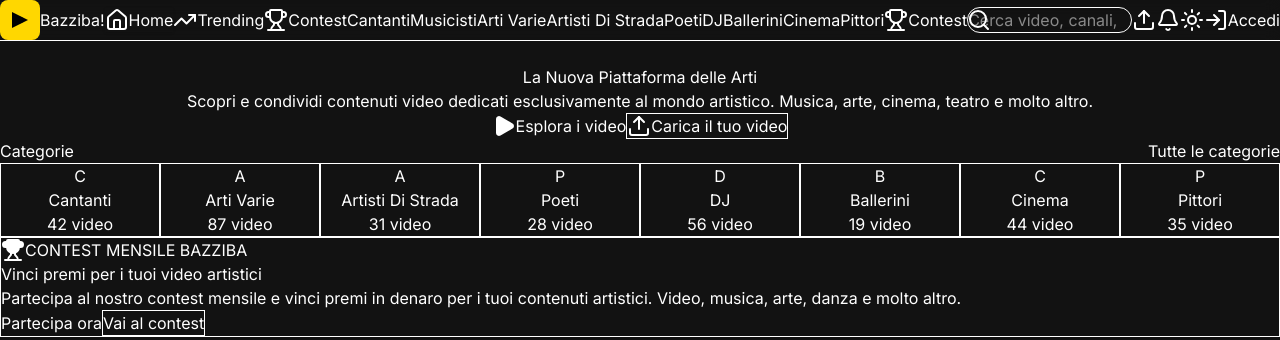
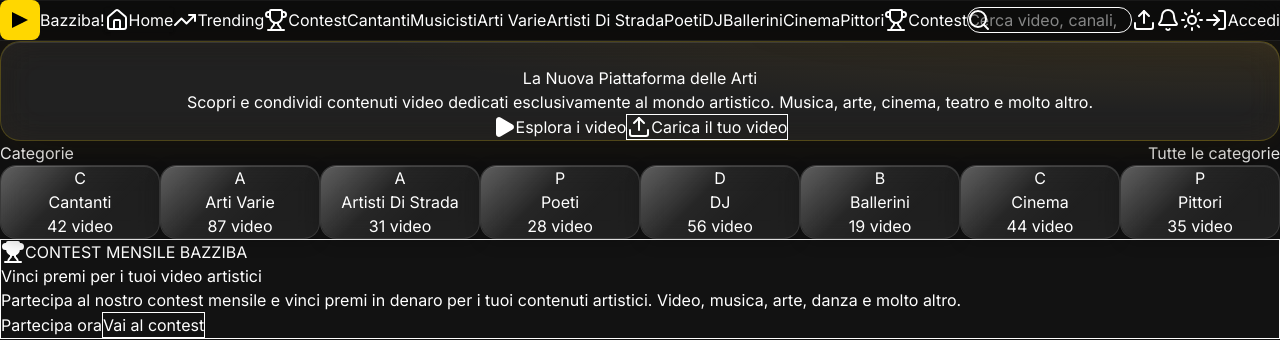
Before and after one commit to bazziba-it/bazziba-next, a Next.js app: page / in a window 1280 px wide. Shown: the top 340 px of the page. Built offline with nearby package versions, Linux system fonts and the light colour scheme.

Commit message:
FEAT: 2026 liquid glass design system — frosted glass cards, specular edges, sheen overlays, nav/footer glass, hero section glow, updated DESIGN.md v2.0

```diff
--- a/src/app/globals.css
+++ b/src/app/globals.css
@@ -2,12 +2,11 @@
 @import "tailwindcss";
 
 /* ============================================================
-   BAZZIBA! — Design System v2.0 (2025)
-   Dark-mode first with gold (#FFD700) as single accent
+   BAZZIBA! — Design System v2.0 (2026)
+   Dark-mode first with gold (#FFD700) and Liquid Glass effects
    ============================================================ */
 
 /* ===== Design Tokens ===== */
-/* ALL variables defined in @theme so they're available as fallbacks */
 @theme {
   /* Dark theme (default) */
   --background: 220 20% 6%;
@@ -29,6 +28,9 @@
   --input: 220 10% 20%;
   --ring: 42 91% 50%;
   --radius: 0.5rem;
+  --radius-lg: 0.75rem;
+  --radius-xl: 1rem;
+  --radius-2xl: 1.5rem;
 
   /* Bazziba Gold */
   --brand-gold: 42 91% 50%;
@@ -78,9 +80,25 @@
       transition-duration: 0.01ms !important;
     }
   }
+
+  /* ===== 2026 Liquid Glass: Accessibility-first ===== */
+  @media (prefers-reduced-transparency: reduce) {
+    .liquid-glass,
+    .glass-card {
+      background: rgba(10, 10, 10, 0.92);
+      backdrop-filter: none;
+      -webkit-backdrop-filter: none;
+    }
+    .liquid-glass::before,
+    .liquid-glass::after,
+    .glass-card::before,
+    .glass-card::after {
+      display: none;
+    }
+  }
 }
 
-/* ===== Light mode override (explicit .light class) ===== */
+/* ===== Light mode override ===== */
 .light,
 [data-theme="light"] {
   --background: var(--background-light);
@@ -118,9 +136,90 @@
   -webkit-background-clip: text;
   -webkit-text-fill-color: transparent;
   background-clip: text;
+  color: transparent;
 }
 
-/* ===== Card elevations ===== */
+/* ===== 2026 Liquid Glass Components ===== */
+
+/* Liquid Glass Card — the 2026 standard */
+.liquid-glass {
+  position: relative;
+  background: rgba(255, 255, 255, 0.08);
+  backdrop-filter: blur(16px) saturate(180%) brightness(1.1);
+  -webkit-backdrop-filter: blur(16px) saturate(180%) brightness(1.1);
+  border: 1px solid rgba(255, 255, 255, 0.18);
+  border-radius: 20px;
+  box-shadow:
+    0 8px 32px rgba(0, 0, 0, 0.25),
+    inset 0 1px 1px rgba(255, 255, 255, 0.55),
+    inset 0 -1px 1px rgba(255, 255, 255, 0.30);
+  isolation: isolate;
+  overflow: hidden;
+}
+
+/* Sheen overlay — diagonal gloss for wet/glassy look */
+.liquid-glass::before {
+  content: '';
+  position: absolute;
+  inset: 0;
+  border-radius: inherit;
+  background: linear-gradient(135deg,
+    rgba(255, 255, 255, 0.45) 0%,
+    rgba(255, 255, 255, 0.08) 28%,
+    transparent 58%);
+  mix-blend-mode: screen;
+  pointer-events: none;
+  z-index: 1;
+}
+
+/* Dark variant for hero sections */
+.liquid-glass-dark {
+  background: rgba(0, 0, 0, 0.30);
+  border: 1px solid rgba(255, 255, 255, 0.08);
+  box-shadow:
+    0 8px 32px rgba(0, 0, 0, 0.40),
+    inset 0 1px 0 rgba(255, 255, 255, 0.12);
+}
+
+/* Glass card — lighter variant for overlays */
+.glass-card {
+  position: relative;
+  background: rgba(255, 255, 255, 0.06);
+  backdrop-filter: blur(12px) saturate(170%);
+  -webkit-backdrop-filter: blur(12px) saturate(170%);
+  border: 1px solid rgba(255, 255, 255, 0.12);
+  border-radius: 16px;
+  box-shadow:
+    0 4px 16px rgba(0, 0, 0, 0.20),
+    inset 0 1px 0 rgba(255, 255, 255, 0.15);
+  isolation: isolate;
+  overflow: hidden;
+}
+
+.glass-card::before {
+  content: '';
+  position: absolute;
+  inset: 0;
+  border-radius: inherit;
+  background: linear-gradient(135deg,
+    rgba(255, 255, 255, 0.30) 0%,
+    rgba(255, 255, 255, 0.03) 40%,
+    transparent 70%);
+  mix-blend-mode: screen;
+  pointer-events: none;
+  z-index: 1;
+}
+
+/* Glass navbar — ultra-light for headers */
+.glass-nav {
+  background: rgba(10, 10, 10, 0.70);
+  backdrop-filter: blur(20px) saturate(180%);
+  -webkit-backdrop-filter: blur(20px) saturate(180%);
+  border-bottom: 1px solid rgba(255, 255, 255, 0.08);
+  box-shadow: inset 0 1px 0 rgba(255, 255, 255, 0.05);
+}
+
+/* ===== Card elevations (non-glass fallback) ===== */
 .card-elevated {
   background: hsl(var(--card));
   border: 1px solid hsl(var(--border));
@@ -132,7 +231,7 @@
   transform: translateY(-1px);
 }
 
-/* ===== Glass effect ===== */
+/* ===== Original glass class (kept for compat) ===== */
 .glass {
   background: hsl(var(--background) / 0.7);
   border: 1px solid hsl(var(--border) / 0.5);
@@ -151,6 +250,18 @@
 @keyframes slideUp { from { opacity: 0; transform: translateY(20px); } to { opacity: 1; transform: translateY(0); } }
 @keyframes float { 0%, 100% { transform: translateY(0); } 50% { transform: translateY(-4px); } }
 @keyframes pulseGold { 0%, 100% { opacity: 1; } 50% { opacity: 0.6; } }
+
+/* Liquid Glass morph animation (2026 trend — subtle border-radius pulse) */
+@keyframes liquidMorph {
+  0% { border-radius: 20px 24px 22px 18px / 22px 18px 26px 20px; }
+  25% { border-radius: 24px 16px 26px 22px / 18px 24px 20px 24px; }
+  50% { border-radius: 18px 26px 20px 24px / 24px 20px 22px 16px; }
+  75% { border-radius: 22px 20px 18px 26px / 20px 24px 18px 28px; }
+  100% { border-radius: 20px 24px 22px 18px / 22px 18px 26px 20px; }
+}
+.animate-liquid-morph {
+  animation: liquidMorph 12s ease-in-out infinite;
+}
 
 /* ===== Hero section ===== */
 .hero-section {
@@ -199,8 +310,9 @@
   height: 48px;
   background: hsl(var(--background) / 0.8);
   backdrop-filter: blur(4px);
+  -webkit-backdrop-filter: blur(4px);
+  border: 1px solid hsl(var(--border));
   border-radius: 50%;
-  border: 1px solid hsl(var(--border));
   display: flex;
   align-items: center;
   justify-content: center;
@@ -223,3 +335,27 @@
 }
 @media (min-width: 640px) { .container-prose { padding-left: 1.5rem; padding-right: 1.5rem; } }
 @media (min-width: 1024px) { .container-prose { padding-left: 2rem; padding-right: 2rem; } }
+
+/* ===== Liquid Glass Hero (gold-tinted) ===== */
+.liquid-glass-hero {
+  background: rgba(255, 255, 255, 0.06) radial-gradient(ellipse at top right, hsla(42, 91%, 50%, 0.08), transparent 50%);
+  border: 1px solid rgba(255, 215, 0, 0.2);
+  box-shadow:
+    0 20px 60px rgba(0, 0, 0, 0.30),
+    0 0 40px hsla(42, 91%, 50%, 0.08),
+    inset 0 1px 0 rgba(255, 255, 255, 0.10),
+    inset 0 0 40px hsla(42, 91%, 50%, 0.03);
+}
+
+/* Animated sheen sweep */
+@keyframes goldSweep {
+  0% { transform: translateX(-100%); }
+  100% { transform: translateX(100%); }
+}
+
+/* ===== Liquid Glass Nav ===== */
+.liquid-glass-nav {
+  background: rgba(10, 10, 10, 0.70);
+  border-color: rgba(255, 255, 255, 0.08);
+  box-shadow: inset 0 1px 0 rgba(255, 255, 255, 0.05);
+}
--- a/src/app/page.tsx
+++ b/src/app/page.tsx
@@ -200,7 +200,7 @@ export default function HomePage() {
   return (
     <div className="pb-12">
       {/* Hero Section */}
-      <section className="hero-section relative overflow-hidden rounded-2xl py-12 md:py-20 mb-12">
+      <section className="hero-section relative overflow-hidden rounded-2xl liquid-glass liquid-glass-hero py-12 md:py-20 mb-12">
         <div className="absolute inset-0 -z-10">
           <div className="absolute -top-40 -right-40 h-80 w-80 rounded-full bg-brand-yellow/5 blur-3xl"></div>
           <div className="absolute -bottom-40 -left-40 h-80 w-80 rounded-full bg-brand-yellow/5 blur-3xl"></div>
--- a/src/app/u/[username]/page.tsx
+++ b/src/app/u/[username]/page.tsx
@@ -142,7 +142,7 @@ export default async function UserProfilePage({ params }: { params: Promise<{ us
     <div className="py-6">
       <div className="container mx-auto px-4">
         {/* Profile Header */}
-        <div className="flex items-center gap-6 mb-8 p-6 rounded-xl bg-card border card-elevated">
+        <div className="flex items-center gap-6 mb-8 p-6 rounded-xl glass-card text-card-foreground">
           <div className="w-24 h-24 rounded-full overflow-hidden bg-muted flex-shrink-0 ring-2 ring-brand-yellow/20">
             <img
               src={user.image}
--- a/src/app/upload/page.tsx
+++ b/src/app/upload/page.tsx
@@ -66,7 +66,7 @@ export default function UploadPage() {
 
         {/* Upload Zone */}
         <div
-          className={`border-2 border-dashed rounded-xl p-8 text-center transition-all ${
+          className={`border-2 border-dashed rounded-2xl p-8 text-center transition-all liquid-glass ${
             dragActive
               ? "border-brand-yellow bg-brand-yellow/5 scale-[1.02]"
               : "border-border hover:border-brand-yellow/50"
@@ -97,7 +97,7 @@ export default function UploadPage() {
         </div>
 
         {videoFile && (
-          <div className="mt-4 p-4 bg-card rounded-lg border">
+          <div className="mt-4 p-4 glass-card text-card-foreground rounded-lg">
             <div className="flex items-center justify-between">
               <div className="flex items-center gap-3">
                 <FileVideo className="h-8 w-8 text-brand-yellow" />
--- a/src/app/watch/[id]/page.tsx
+++ b/src/app/watch/[id]/page.tsx
@@ -219,7 +219,7 @@ export default function WatchPage({ params }: { params: Promise<{ id: string }>
               </div>
 
               {/* Chapters */}
-              <div className="bg-card/50 rounded-lg p-3 border">
+              <div className="glass-card text-card-foreground p-3 border rounded-lg">
                 <p className="font-medium text-sm mb-2">Capitoli del video</p>
                 <div className="flex flex-wrap gap-2">
                   {chapters.map((ch, i) => (
--- a/src/components/layout/navigation.tsx
+++ b/src/components/layout/navigation.tsx
@@ -50,7 +50,7 @@ export function Navigation() {
   }, []);
 
   return (
-    <header className="sticky top-0 z-50 w-full border-b bg-background/80 backdrop-blur supports-[backdrop-filter]:bg-background/60">
+    <header className="sticky top-0 z-50 w-full glass-nav liquid-glass-nav">
       <div className="container mx-auto flex h-16 items-center justify-between">
         <div className="flex items-center gap-4">
           <Button variant="ghost" size="icon" className="md:hidden" onClick={() => setMobileMenuOpen(true)}>
@@ -129,7 +129,7 @@ export function Navigation() {
 
 export function Footer() {
   return (
-    <footer className="border-t bg-background">
+    <footer className="border-t glass-nav liquid-glass-nav">
       <div className="container mx-auto px-4 py-12">
         <div className="grid grid-cols-1 gap-8 md:grid-cols-4">
           <div>
--- a/src/components/video/video-card.tsx
+++ b/src/components/video/video-card.tsx
@@ -180,7 +180,7 @@ export function CategoryGrid({ categories }: CategoryGridProps) {
           className="group block"
           prefetch={false}
         >
-          <div className="rounded-xl border bg-card p-4 text-center transition-all duration-300 group-hover:shadow-md group-hover:scale-[1.02]">
+          <div className="rounded-xl glass-card text-card-foreground p-4 text-center transition-all duration-300 group-hover:shadow-md group-hover:scale-[1.02]">
             <div className="mx-auto mb-2 flex h-10 w-10 items-center justify-center rounded-lg bg-brand-yellow/10">
               <span className="text-lg font-bold text-white">
                 {category.name.charAt(0)}
```
Also changed, not shown: src/app/contest/page.tsx (+6 -6 lines), 1 other file (tests, documents, lock files or other folders).
